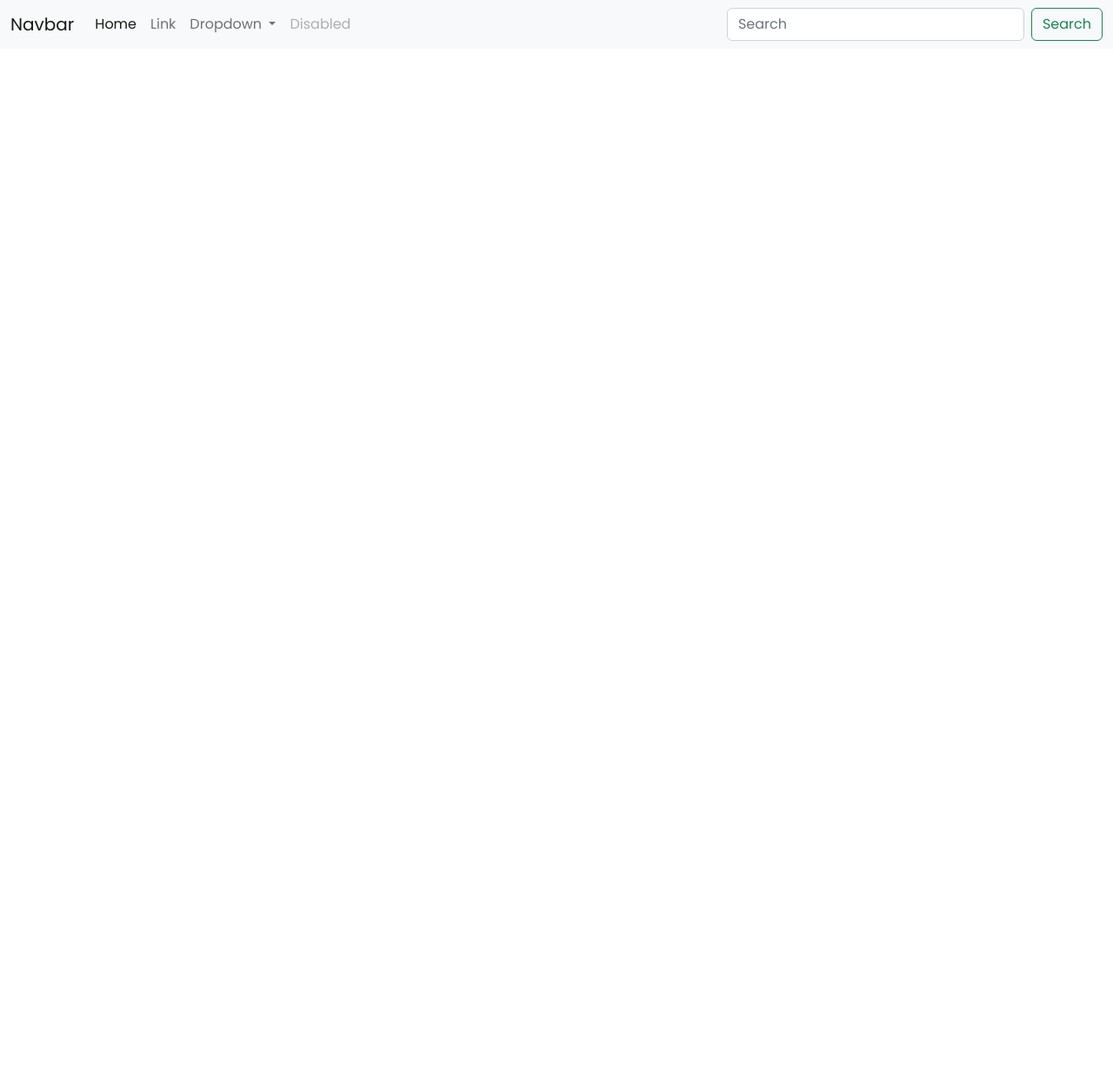
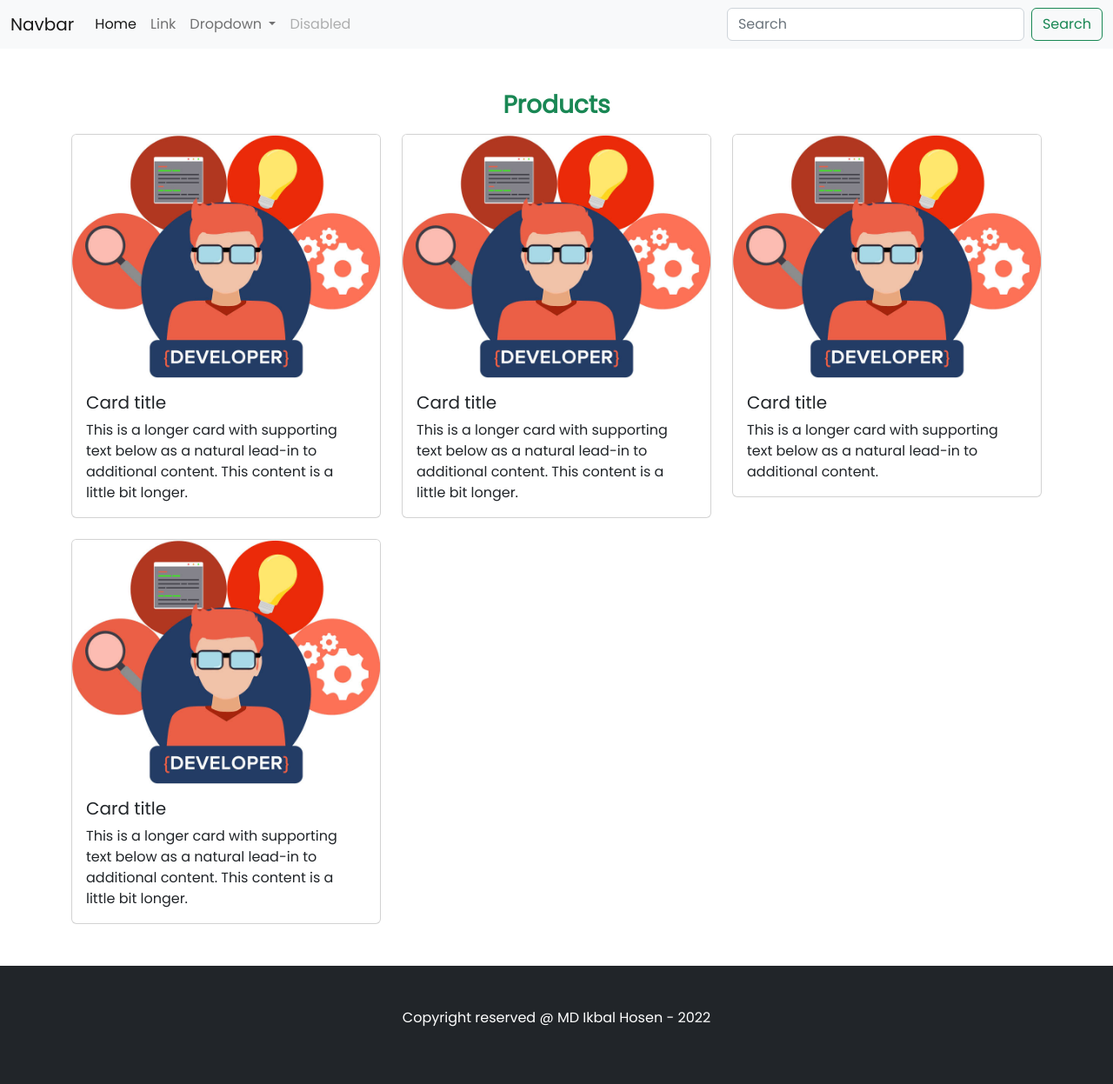
Before and after one commit to Md-Ikbal-Hasan/gti-colaboration-practice, a plain HTML site: page index.html in a window 1280 px wide. Shown: the whole page at 87% size. Before the commit the page ends 800 px from the top, so only its background shows below. Drawn offline with nearby package versions, Linux system fonts and the light colour scheme.

Commit message:
product section added and footer added

```diff
--- a/index.html
+++ b/index.html
@@ -26,7 +26,9 @@
         <nav class="navbar navbar-expand-lg navbar-light bg-light">
             <div class="container-fluid">
                 <a class="navbar-brand" href="#">Navbar</a>
-          <button class="navbar-toggler" type="button" data-bs-toggle="collapse" data-bs-target="#navbarSupportedContent" aria-controls="navbarSupportedContent" aria-expanded="false" aria-label="Toggle navigation">
+                <button class="navbar-toggler" type="button" data-bs-toggle="collapse"
+                    data-bs-target="#navbarSupportedContent" aria-controls="navbarSupportedContent"
+                    aria-expanded="false" aria-label="Toggle navigation">
                     <span class="navbar-toggler-icon"></span>
                 </button>
                 <div class="collapse navbar-collapse" id="navbarSupportedContent">
@@ -38,13 +40,16 @@
                             <a class="nav-link" href="#">Link</a>
                         </li>
                         <li class="nav-item dropdown">
-                <a class="nav-link dropdown-toggle" href="#" id="navbarDropdown" role="button" data-bs-toggle="dropdown" aria-expanded="false">
+                            <a class="nav-link dropdown-toggle" href="#" id="navbarDropdown" role="button"
+                                data-bs-toggle="dropdown" aria-expanded="false">
                                 Dropdown
                             </a>
                             <ul class="dropdown-menu" aria-labelledby="navbarDropdown">
                                 <li><a class="dropdown-item" href="#">Action</a></li>
                                 <li><a class="dropdown-item" href="#">Another action</a></li>
-                  <li><hr class="dropdown-divider"></li>
+                                <li>
+                                    <hr class="dropdown-divider">
+                                </li>
                                 <li><a class="dropdown-item" href="#">Something else here</a></li>
                             </ul>
                         </li>
@@ -64,6 +69,64 @@
 
 
 
+    <main class="container my-5">
+        <section class="products-section">
+            <h3 class="text-success fw-bold text-center mb-3">Products</h3>
+            <div class="row row-cols-1 row-cols-md-3 g-4">
+                <div class="col">
+                    <div class="card">
+                        <img src="assets/images/developer.jpg" class="card-img-top img-fluid " alt="...">
+                        <div class="card-body">
+                            <h5 class="card-title">Card title</h5>
+                            <p class="card-text">This is a longer card with supporting text below as a natural lead-in
+                                to additional content. This content is a little bit longer.</p>
+                        </div>
+                    </div>
+                </div>
+                <div class="col">
+                    <div class="card">
+                        <img src="assets/images/developer.jpg" class="card-img-top img-fluid " alt="...">
+                        <div class="card-body">
+                            <h5 class="card-title">Card title</h5>
+                            <p class="card-text">This is a longer card with supporting text below as a natural lead-in
+                                to additional content. This content is a little bit longer.</p>
+                        </div>
+                    </div>
+                </div>
+                <div class="col">
+                    <div class="card">
+                        <img src="assets/images/developer.jpg" class="card-img-top img-fluid " alt="...">
+                        <div class="card-body">
+                            <h5 class="card-title">Card title</h5>
+                            <p class="card-text">This is a longer card with supporting text below as a natural lead-in
+                                to additional content.</p>
+                        </div>
+                    </div>
+                </div>
+                <div class="col">
+                    <div class="card">
+                        <img src="assets/images/developer.jpg" class="card-img-top img-fluid " alt="...">
+                        <div class="card-body">
+                            <h5 class="card-title">Card title</h5>
+                            <p class="card-text">This is a longer card with supporting text below as a natural lead-in
+                                to additional content. This content is a little bit longer.</p>
+                        </div>
+                    </div>
+                </div>
+            </div>
+
+        </section>
+
+    </main>
+
+
+    <footer class="bg-dark p-5 text-white  d-flex align-items-center justify-content-center">
+        <p>Copyright reserved @ MD Ikbal Hosen - 2022</p>
+    </footer>
+
+
+
+
 
 
     <!-- bootstrap cdn link -->
```
Lines whose indentation alone changed are shown as unchanged.
